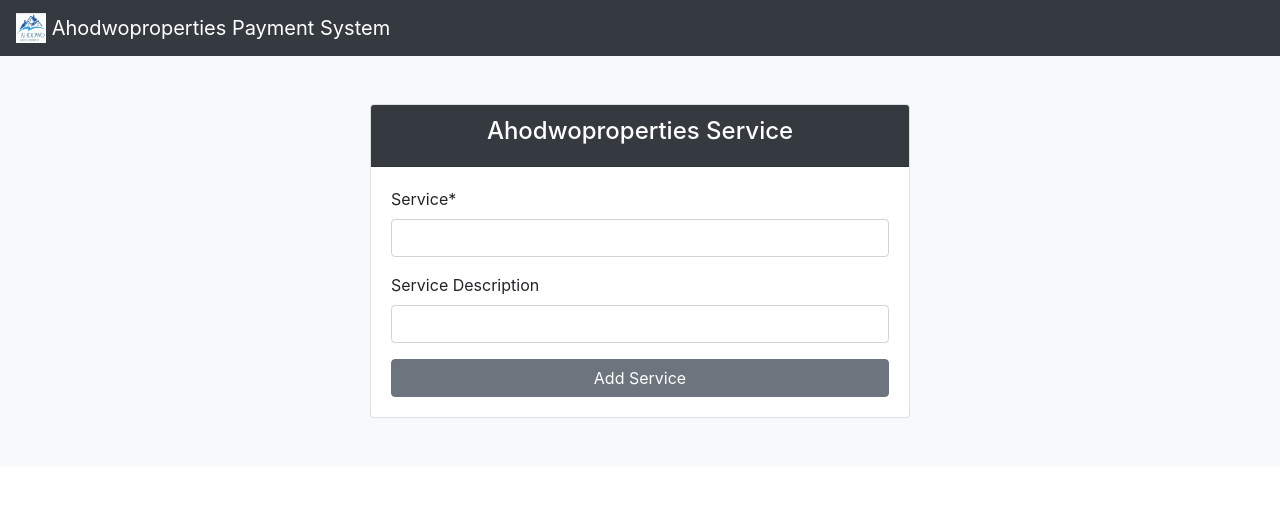
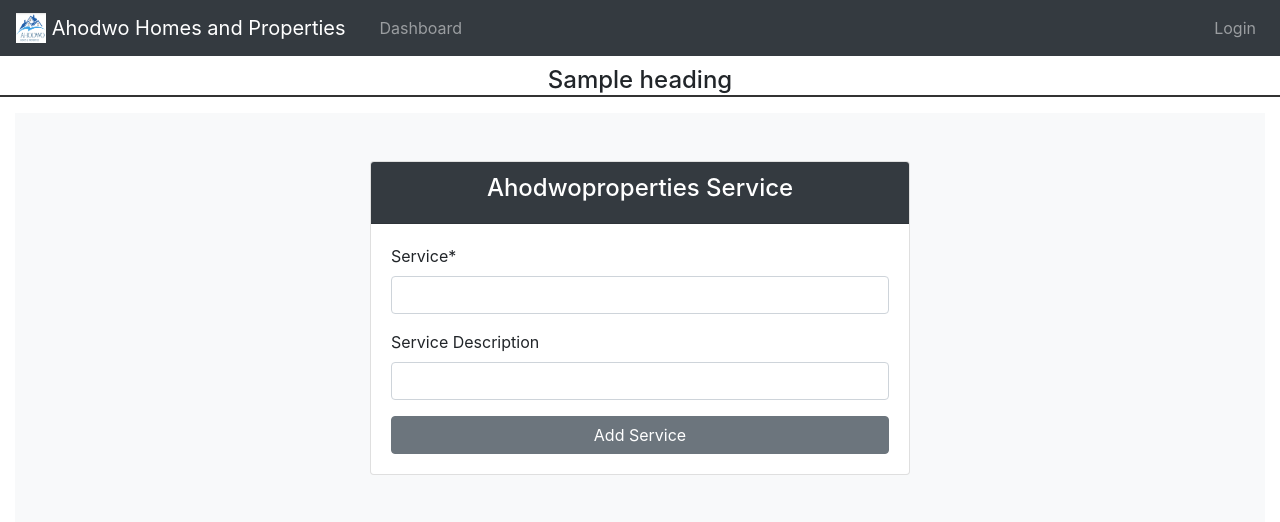
Before and after one commit to FreedomLiberty1776/Ahodwoproperties, a Django app: template pages/templates/pages/service.html in a window 1280 px wide. Shown: the top 522 px of the page. Run offline with Django 3.2, Linux system fonts and the light colour scheme; the template is opened without the code that fills it: most values are stand-ins (such as "Sample title", 1, 10 or a date in 2020); some libraries are stand-ins or nearby versions.

Commit message:
extended a base template to add flexibility to front end with link back to dashboard

```diff
--- /dev/null
+++ b/pages/templates/base.html
@@ -0,0 +1,140 @@
+{% load static %}
+
+<!doctype html>
+<html lang="en">
+  <head>
+    <!-- <style>
+
+
+      .table, thead, th, td {
+        text-transform: uppercase;
+        padding: 0.8rem;
+        border: 1px solid black;
+        table-layout: fixed ;
+        width: 100% ;
+        border-collapse: collapse ;
+      }
+
+      .table {
+        border: 2px solid black;
+        width: 100%;
+        margin-top: 2rem;
+      }
+      th, td  {
+        padding: 10px;
+        text-align: center;
+      }
+      .bg-light {
+        background-size: 0rem;
+        padding: 0rem;
+        margin: 0rem;
+        margin-right: 2rem;
+        margin-left:auto;
+        background-color: red;
+      }
+      .contianer {
+        background-color: red;
+      }
+      .col-md-6{
+        background: red;
+        width: 0;
+      }
+      .row{
+        background-color: green;
+        size:0rem
+        with: 2rem;
+        margin-right: 0rem;
+      }
+
+      .card{
+        width: 25rem;
+        background-size: 0rem;
+        position: relative;
+        float:left;
+      }
+
+
+    </style>-->
+    <!-- Required meta tags -->
+    <meta charset="utf-8">
+    <meta name="viewport" content="width=device-width, initial-scale=1, shrink-to-fit=no">
+
+    <!-- Bootstrap CSS -->
+    <link rel="stylesheet" href="https://stackpath.bootstrapcdn.com/bootstrap/4.4.1/css/bootstrap.min.css" integrity="sha384-Vkoo8x4CGsO3+Hhxv8T/Q5PaXtkKtu6ug5TOeNV6gBiFeWPGFN9MuhOf23Q9Ifjh" crossorigin="anonymous">
+    <head>
+    {% if title %}
+		  <title>  {{ title }} </title>
+    {% else %}
+      <title>Ahodwproperties
+			</title>
+    {% endif %}
+    </head>
+  <body >
+    <!-- Image and text -->
+
+    <nav class="navbar navbar-expand-lg navbar-dark bg-dark sticky-top" style="position: relative;">
+      <a class="navbar-brand" href="https://ahodwoproperties.com/" target="_blank" >
+        <img src="{% static 'logo.png' %}" width="30" height="30" class="d-inline-block align-top" alt="">
+        Ahodwo Homes and Properties
+
+      </a>
+      <!-- Navbar Right Side -->
+      <div class="collapse navbar-collapse" id="navbarToggle">
+        <div class="navbar-nav mr-auto">
+          <a class="nav-item nav-link" href="{% url 'dashboard' %}" style="margin-left: 10px;">Dashboard</a>
+        </div>
+        <!-- Navbar Right Side -->
+        <div class="navbar-nav">
+          {% if user.is_authenticated %}
+          	<a class="nav-item nav-link" href="{% url 'logout' %}" style="margin-left: 870px;">Logout</a>
+
+          {% else %}
+            <a class="nav-item nav-link" href="{% url 'login' %}">Login</a>
+
+          {% endif %}
+        </div>
+      </div>
+
+
+      </div>
+    </nav>
+
+      <h4 style="padding-bottom: 0px; text-align: center; margin-bottom:0px; margin-top: 10px;" >
+      {% if heading %}
+        {{ heading }}
+      {% else %}
+        <h3 style="text-align: center;">Ahodwo Homes and Properties
+				</h3>
+      {% endif %}
+      </h4>
+      <!-- <center><a href="{% url 'dashboard' %}" style="padding-bottom: 0px; margin-bottom:0px"> Return to Main Menu</Menu></a> </center> -->
+
+      <hr style="height:2px; border:none; color:#333; background-color:#333; margin-top:0px;" />
+      <div style="margin-left: 15px; margin-right: 15px">
+
+    {% block content %} {% endblock %}
+
+    <!-- Optional JavaScript -->
+    <!-- jQuery first, then Popper.js, then Bootstrap JS -->
+    <script src="https://code.jquery.com/jquery-3.4.1.slim.min.js" integrity="sha384-J6qa4849blE2+poT4WnyKhv5vZF5SrPo0iEjwBvKU7imGFAV0wwj1yYfoRSJoZ+n" crossorigin="anonymous"></script>
+    <script src="https://cdn.jsdelivr.net/npm/popper.js@1.16.0/dist/umd/popper.min.js" integrity="sha384-Q6E9RHvbIyZFJoft+2mJbHaEWldlvI9IOYy5n3zV9zzTtmI3UksdQRVvoxMfooAo" crossorigin="anonymous"></script>
+    <script src="https://stackpath.bootstrapcdn.com/bootstrap/4.4.1/js/bootstrap.min.js" integrity="sha384-wfSDF2E50Y2D1uUdj0O3uMBJnjuUD4Ih7YwaYd1iqfktj0Uod8GCExl3Og8ifwB6" crossorigin="anonymous"></script>
+  </body>
+  <!-- <hr style="height:4px; border:none; color:#333; background-color:#333;" /> -->
+  <!-- Footer -->
+  <!-- <footer id="main-footer" class="py-4 bg-dark text-white text-center " style="position: fixed;
+  bottom: 0; left: 0;
+  width: 100%; height: 20px;">
+    <div style="position: relative; margin-top: center">
+    <div style="color:white; background-color: transparent"></div>Copyright &copy;
+    <span class="year"></span>
+    <a href="https://digitalhorizon.dev" target="_blank"> Digital Horizon</a>
+   </div>
+      </footer> -->
+      </div>
+    </div>
+  </div>
+</div>
+</div>
+</section>
+</html>
--- a/pages/templates/pages/service.html
+++ b/pages/templates/pages/service.html
@@ -1,27 +1,29 @@
+{% extends 'base.html' %}
 {% load static %}
 {% load crispy_forms_tags %}
-
+<!--
 <!doctype html>
 <html lang="en">
-  <head>
+  <head> -->
     <!-- Required meta tags -->
-    <meta charset="utf-8">
-    <meta name="viewport" content="width=device-width, initial-scale=1, shrink-to-fit=no">
+    <!-- <meta charset="utf-8">
+    <meta name="viewport" content="width=device-width, initial-scale=1, shrink-to-fit=no"> -->
 
     <!-- Bootstrap CSS -->
-    <link rel="stylesheet" href="https://stackpath.bootstrapcdn.com/bootstrap/4.4.1/css/bootstrap.min.css" integrity="sha384-Vkoo8x4CGsO3+Hhxv8T/Q5PaXtkKtu6ug5TOeNV6gBiFeWPGFN9MuhOf23Q9Ifjh" crossorigin="anonymous">
+    <!-- <link rel="stylesheet" href="https://stackpath.bootstrapcdn.com/bootstrap/4.4.1/css/bootstrap.min.css" integrity="sha384-Vkoo8x4CGsO3+Hhxv8T/Q5PaXtkKtu6ug5TOeNV6gBiFeWPGFN9MuhOf23Q9Ifjh" crossorigin="anonymous">
 
     <title>Login</title>
   </head>
-  <body>
+  <body> -->
     <!-- Image and text -->
 
-    <nav class="navbar navbar-expand-lg navbar-dark bg-dark sticky-top">
+    <!-- <nav class="navbar navbar-expand-lg navbar-dark bg-dark sticky-top">
       <a class="navbar-brand" href="#" >
         <img src="{% static 'logo.png' %}" width="30" height="30" class="d-inline-block align-top" alt="">
         Ahodwoproperties Payment System
       </a>
-    </nav>
+		</nav> -->
+	{% block content %}
   <section id="register" class="bg-light py-5">
     <div class="container">
       <div class="row">
@@ -64,14 +66,14 @@
       </div>
     </div>
   </section>
-
+	{% endblock %}
 
 <!-- Optional JavaScript -->
     <!-- jQuery first, then Popper.js, then Bootstrap JS -->
-    <script src="https://code.jquery.com/jquery-3.4.1.slim.min.js" integrity="sha384-J6qa4849blE2+poT4WnyKhv5vZF5SrPo0iEjwBvKU7imGFAV0wwj1yYfoRSJoZ+n" crossorigin="anonymous"></script>
+    <!-- <script src="https://code.jquery.com/jquery-3.4.1.slim.min.js" integrity="sha384-J6qa4849blE2+poT4WnyKhv5vZF5SrPo0iEjwBvKU7imGFAV0wwj1yYfoRSJoZ+n" crossorigin="anonymous"></script>
     <script src="https://cdn.jsdelivr.net/npm/popper.js@1.16.0/dist/umd/popper.min.js" integrity="sha384-Q6E9RHvbIyZFJoft+2mJbHaEWldlvI9IOYy5n3zV9zzTtmI3UksdQRVvoxMfooAo" crossorigin="anonymous"></script>
     <script src="https://stackpath.bootstrapcdn.com/bootstrap/4.4.1/js/bootstrap.min.js" integrity="sha384-wfSDF2E50Y2D1uUdj0O3uMBJnjuUD4Ih7YwaYd1iqfktj0Uod8GCExl3Og8ifwB6" crossorigin="anonymous"></script>
-  </body>
+  </body> -->
   <!-- <hr style="height:4px; border:none; color:#333; background-color:#333;" /> -->
   <!-- Footer -->
   <!-- <footer id="main-footer" class="py-4 bg-dark text-white text-center" style="position: fixed;
@@ -80,7 +82,7 @@
     <div style="color:white; background-color: transparent"></div>Copyright &copy;
     <span class="year"></span>
     <a href="https://digitalhorizon.dev" target="_blank"> Digital Horizon</a> -->
-   </div>
+   <!-- </div>
       </footer>
       </div>
     </div>
@@ -88,4 +90,4 @@
 </div>
 </div>
 </section>
-</html>
+</html> -->
```
Also changed, not shown: pages/templates/pages/property_type.html (+16 -14 lines), pages/templates/pages/transaction.html (+11 -9 lines).
